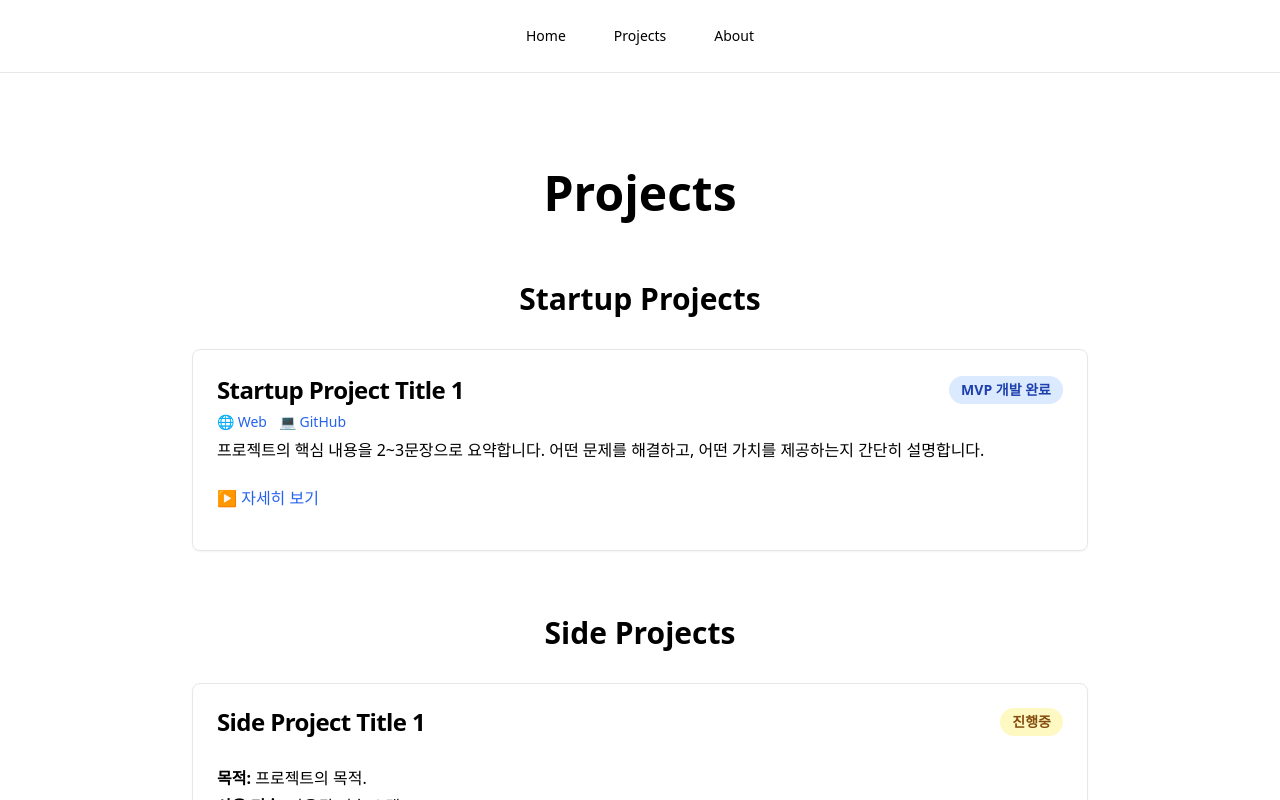
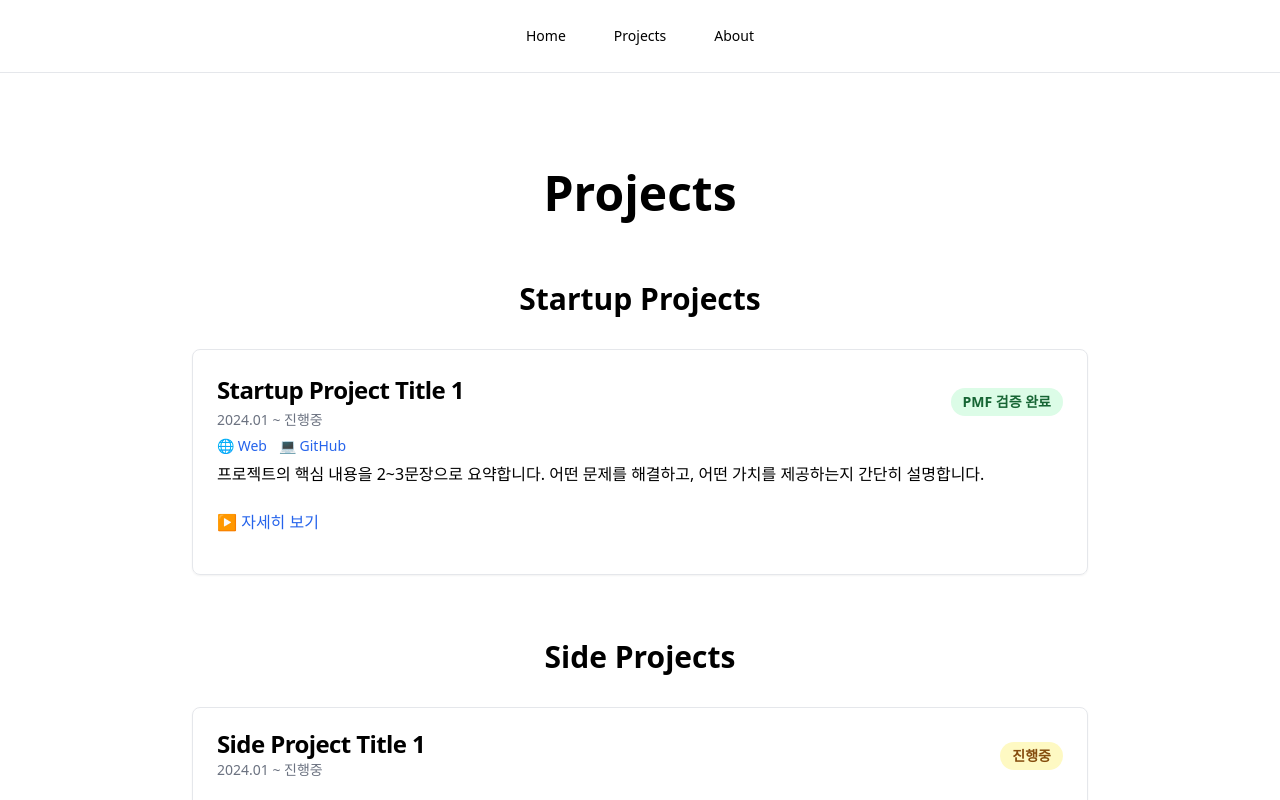
Before and after one commit to salmonco/portfolio, a Next.js app: page /projects in a window 1280 px wide. Shown: the top 800 px of the page. Built offline with nearby package versions, Linux system fonts and the light colour scheme.

Commit message:
feat: 폴더 분리

```diff
--- a/app/projects/page.tsx
+++ b/app/projects/page.tsx
@@ -51,7 +51,12 @@ const Projects = () => {
             <Card key={project.id} id={`project-${project.id}`}>
               <CardHeader>
                 <div className="flex items-center justify-between">
-                  <CardTitle className="text-2xl">{project.title}</CardTitle>
+                  <div>
+                    <CardTitle className="text-2xl">{project.title}</CardTitle>
+                    <p className="text-sm text-gray-500 mt-1">
+                      {project.period.start} ~ {project.period.end || "진행중"}
+                    </p>
+                  </div>
                   <span
                     className={`px-3 py-1 rounded-full text-sm font-semibold ${
                       project.status === "MVP 개발 완료"
@@ -255,7 +260,12 @@ const Projects = () => {
             <Card key={index}>
               <CardHeader>
                 <div className="flex items-center justify-between">
-                  <CardTitle>{project.title}</CardTitle>
+                  <div>
+                    <CardTitle>{project.title}</CardTitle>
+                    <p className="text-sm text-gray-500 mt-1">
+                      {project.period.start} ~ {project.period.end || "진행중"}
+                    </p>
+                  </div>
                   <span
                     className={`px-3 py-1 rounded-full text-sm font-semibold ${
                       project.status === "진행중"
--- a/data/home.ts
+++ b/data/home.ts
@@ -1,4 +1,4 @@
-import { STARTUP_PROJECT_DATA } from "@/data/startup-projects";
+import { STARTUP_PROJECT } from "./startup-projects";
 
 const MAIN_PROJECTS_LIMIT = 3;
 
@@ -7,7 +7,7 @@ export const HOME_DATA = {
     title: "안녕하세요",
     description: "설명",
   },
-  mainProjects: STARTUP_PROJECT_DATA.slice(0, MAIN_PROJECTS_LIMIT).map(
+  mainProjects: STARTUP_PROJECT.slice(0, MAIN_PROJECTS_LIMIT).map(
     (project) => ({
       id: project.id,
       title: project.title,
--- a/data/opensource-projects.ts
+++ b/data/opensource-projects.ts
@@ -1,4 +1,6 @@
-export const OPEN_SOURCE_PROJECT_DATA = [
+import type { OpenSourceProject } from "@/types/opensource-project";
+
+export const OPENSOURCE_PROJECT: OpenSourceProject[] = [
   {
     id: 1,
     title: "My Library Name",
@@ -21,4 +23,4 @@ export const OPEN_SOURCE_PROJECT_DATA = [
       github: "#",
     },
   },
-] as const;
+];
--- a/data/projects.ts
+++ b/data/projects.ts
@@ -1,9 +1,9 @@
-import { OPEN_SOURCE_PROJECT_DATA } from "@/data/opensource-projects";
-import { SIDE_PROJECT_DATA } from "@/data/side-projects";
-import { STARTUP_PROJECT_DATA } from "@/data/startup-projects";
+import { OPENSOURCE_PROJECT } from "./opensource-projects";
+import { SIDE_PROJECT } from "./side-projects";
+import { STARTUP_PROJECT } from "./startup-projects";
 
 export const PROJECT_DATA = {
-  startup: STARTUP_PROJECT_DATA,
-  side: SIDE_PROJECT_DATA,
-  openSource: OPEN_SOURCE_PROJECT_DATA,
-} as const;
+  startup: STARTUP_PROJECT,
+  side: SIDE_PROJECT,
+  openSource: OPENSOURCE_PROJECT,
+};
--- a/data/side-projects.ts
+++ b/data/side-projects.ts
@@ -1,8 +1,17 @@
-export const SIDE_PROJECT_DATA = [
+import { getSideStatus } from "@/lib/project-utils";
+import type { SideProject } from "@/types/side-project";
+
+export const SIDE_PROJECT: SideProject[] = [
   {
     id: 1,
     title: "Side Project Title 1",
-    status: "진행중" as const, // "진행중" | "완료"
+    period: {
+      start: "2024.01",
+      end: null, // null이면 진행중
+    },
+    get status() {
+      return getSideStatus(this.period.end);
+    },
     links: {
       web: "",
       ios: "",
@@ -18,7 +27,13 @@ export const SIDE_PROJECT_DATA = [
   {
     id: 2,
     title: "Side Project Title 2",
-    status: "완료" as const, // "진행중" | "완료"
+    period: {
+      start: "2023.06",
+      end: "2023.12",
+    },
+    get status() {
+      return getSideStatus(this.period.end);
+    },
     links: {
       web: "",
       ios: "",
@@ -31,4 +46,4 @@ export const SIDE_PROJECT_DATA = [
     features: "핵심 기능 설명.",
     result: "프로젝트 결과 및 학습 내용.",
   },
-] as const;
+];
--- a/data/startup-projects.ts
+++ b/data/startup-projects.ts
@@ -1,8 +1,17 @@
-export const STARTUP_PROJECT_DATA = [
+import { getStartupStatus } from "@/lib/project-utils";
+import type { StartupProject } from "@/types/startup-project";
+
+export const STARTUP_PROJECT: StartupProject[] = [
   {
     id: 1,
     title: "Startup Project Title 1",
-    status: "MVP 개발 완료" as const, // "MVP 개발 완료" | "PMF 검증 완료" | "중단"
+    period: {
+      start: "2024.01",
+      end: null, // null이면 진행중
+    },
+    get status() {
+      return getStartupStatus(this.period.start, this.period.end);
+    },
     summary:
       "프로젝트의 핵심 내용을 2~3문장으로 요약합니다. 어떤 문제를 해결하고, 어떤 가치를 제공하는지 간단히 설명합니다.",
     links: {
@@ -57,4 +66,4 @@ export const STARTUP_PROJECT_DATA = [
       { question: "자주 묻는 질문 2", answer: "답변 2" },
     ],
   },
-] as const;
+];
--- /dev/null
+++ b/lib/project-utils.ts
@@ -0,0 +1,20 @@
+import type { SideStatus } from "@/types/side-project";
+import type { StartupStatus } from "@/types/startup-project";
+
+export const getStartupStatus = (
+  startDate: string,
+  endDate: string | null
+): StartupStatus => {
+  const start = new Date(startDate);
+  const end = endDate ? new Date(endDate) : new Date();
+  const monthsDiff =
+    (end.getTime() - start.getTime()) / (1000 * 60 * 60 * 24 * 30);
+
+  if (endDate) return "중단";
+  if (monthsDiff < 3) return "MVP 개발 완료";
+  return "PMF 검증 완료";
+};
+
+export const getSideStatus = (endDate: string | null): SideStatus => {
+  return endDate ? "완료" : "진행중";
+};
--- /dev/null
+++ b/types/opensource-project.ts
@@ -0,0 +1,11 @@
+export interface OpenSourceProject {
+  id: number;
+  title: string;
+  description: string;
+  links: {
+    web: string;
+    ios: string;
+    android: string;
+    github: string;
+  };
+}
--- /dev/null
+++ b/types/side-project.ts
@@ -0,0 +1,22 @@
+export type SideStatus = "진행중" | "완료";
+
+export interface SideProject {
+  id: number;
+  title: string;
+  period: {
+    start: string;
+    end: string | null;
+  };
+  status: SideStatus;
+  links: {
+    web: string;
+    ios: string;
+    android: string;
+    github: string;
+  };
+  purpose: string;
+  tech: string;
+  role: string;
+  features: string;
+  result: string;
+}
--- /dev/null
+++ b/types/startup-project.ts
@@ -0,0 +1,39 @@
+export type StartupStatus = "MVP 개발 완료" | "PMF 검증 완료" | "중단";
+
+export interface StartupProject {
+  id: number;
+  title: string;
+  period: {
+    start: string;
+    end: string | null;
+  };
+  status: StartupStatus;
+  summary: string;
+  links: {
+    web: string;
+    ios: string;
+    android: string;
+    github: string;
+  };
+  purpose: string;
+  background: string;
+  valueProposition: string[];
+  principles: string[];
+  goals: string[];
+  metrics: Array<{
+    metric: string;
+    target: string;
+    reason: string;
+    method: string;
+  }>;
+  roadmap: Array<{
+    stage: string;
+    content: string;
+    eta: string;
+    status: string;
+  }>;
+  faq: Array<{
+    question: string;
+    answer: string;
+  }>;
+}
```
